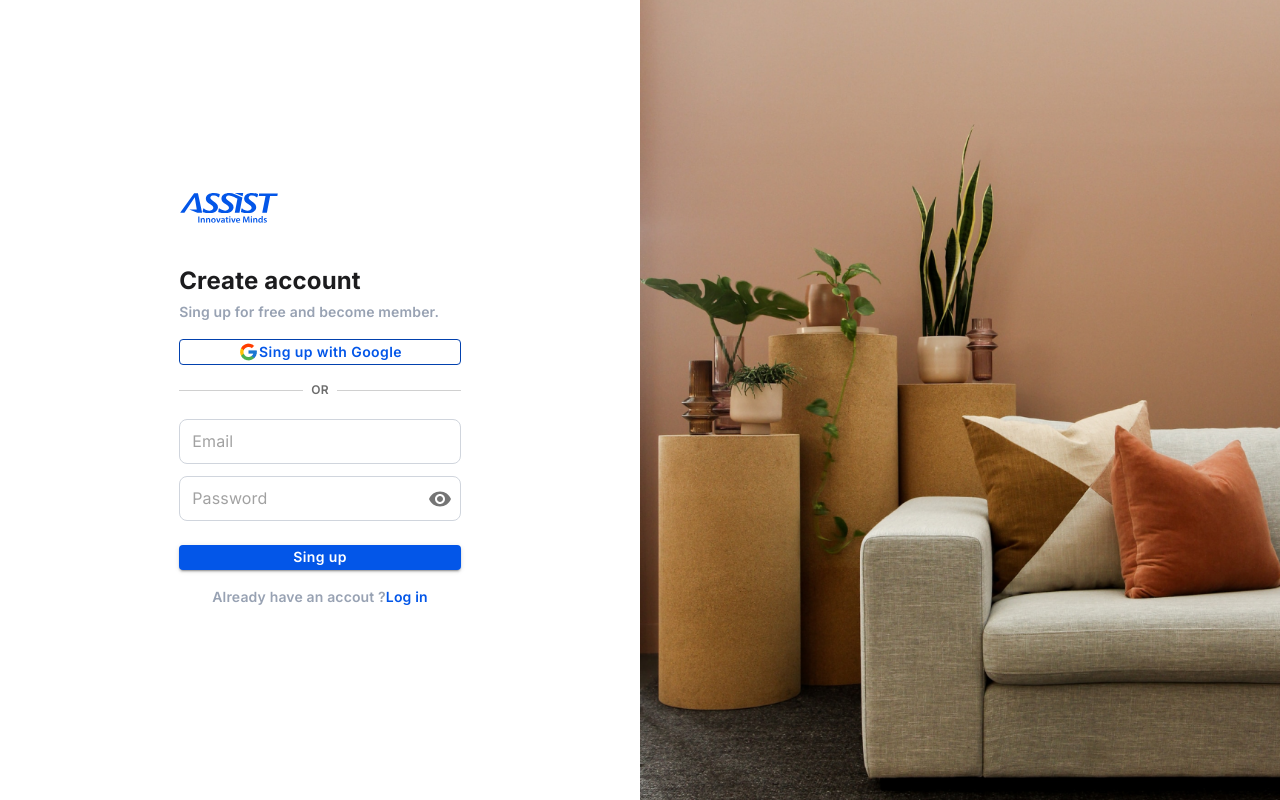
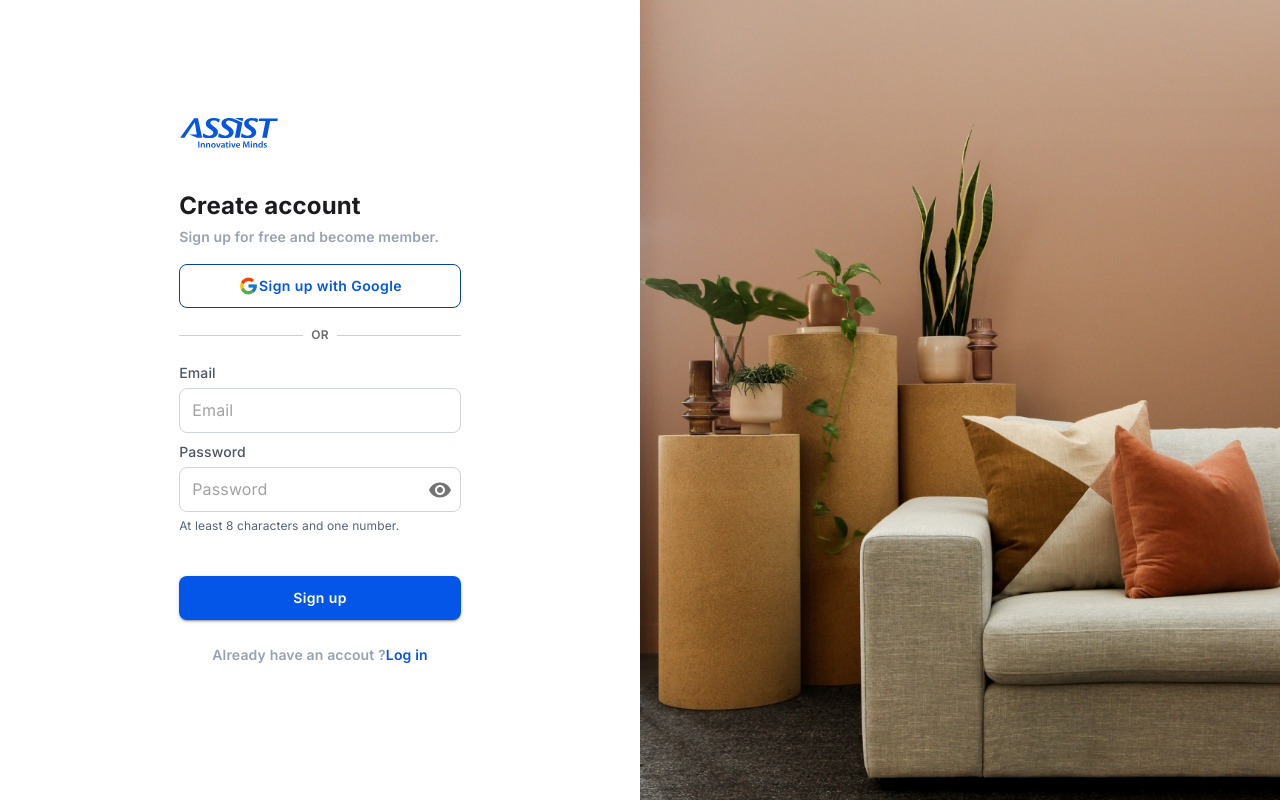
Before and after one commit to HyenaSavva/internship_august_2022, a React (Create React App) app: page /create-account in a window 1280 px wide. Built offline with nearby package versions, Linux system fonts and the light colour scheme.

Commit message:
Was fixed classNames for CreateAccount.js, and added setup for form validation.

```diff
--- a/src/App.js
+++ b/src/App.js
@@ -3,7 +3,8 @@ import {ThemeProvider, CssBaseline} from '@mui/material';
 
 import { ListingPage } from 'pages/listingPage/ListingPage';
 import HomePage from "./pages/homepage/HomePage";
-import CreateAccount from 'pages/authentification/CreateAccount';
+import CreateAccount from 'pages/authentification/CreateAccount/CreateAccount';
+import Login from 'pages/authentification/Login/Login';
 
 import { appTheme } from 'themes/themes';
 
@@ -19,6 +20,7 @@ function App() {
     <div className="App">
       <BrowserRouter>
         <Routes>
+          <Route path='/login' element={<Login/>} />
           <Route path='/create-account' element={<CreateAccount />} />
           <Route path='/' element={<HomePage />} />
           <Route path='/listing-page' element={<ListingPage/>}/>
--- a/src/UI/button/CustomButton.js
+++ b/src/UI/button/CustomButton.js
@@ -2,12 +2,13 @@ import Button from "@mui/material/Button";
 
 import { btnStyles } from "./CustomButtonStyles";
 
-export const CustomButton = ({ variant, startIcon, sx, children }) => {
+export const CustomButton = ({ variant, startIcon, sx, children, component}) => {
   return (
     <Button
       variant={variant}
       startIcon={startIcon}
       sx={{ ...sx, ...btnStyles }}
+      component={component}
     >
       {children}
     </Button>
--- a/src/UI/inputs/PasswordInput.js
+++ b/src/UI/inputs/PasswordInput.js
@@ -1,40 +1,54 @@
+import { useState } from "react";
+
 import InputLabel from "@mui/material/InputLabel";
 import InputBase from "@mui/material/InputBase";
 import IconButton from "@mui/material/IconButton";
 import VisibilityOff from "@mui/icons-material/VisibilityOff";
 import Visibility from "@mui/icons-material/Visibility";
 
-import { useState } from "react";
-import { LabelStyle, InputStyle } from "./PasswordInputStyle";
+import {
+  BottomLabelStyle,
+  TopLabelStyle,
+  InputStyle,
+  IconStyle,
+} from "./PasswordInputStyle";
 
-const PasswordInput = ({ label, id, placeholder }) => {
-  const [value, setValue] = useState({ type: "password", isShown: false });
+const PasswordInput = ({
+  topLabel,
+  bottomLabel,
+  id,
+  placeholder,
+  error,
+  setEnteredPassword,
+}) => {
+  const [isShown, setIsShown] = useState(false);
 
-  const handleClickShowPassword = () => {
-    if (value.type === "password") {
-      setValue({ type: "text", isShown: !value.isShown });
-    } else {
-      setValue({ type: "password", isShown: !value.isShown });
-    }
-  };
+  const visibilityHandler = () => setIsShown((prev) => !prev);
 
   return (
     <>
-      <InputLabel htmlFor={id} sx={LabelStyle} id={id}>
-        {label}
+      <InputLabel htmlFor={id} sx={TopLabelStyle} id={id}>
+        {topLabel}
       </InputLabel>
       <InputBase
+        onChange={(event) => {
+          setEnteredPassword(event.target.value);
+        }}
+        error={error}
         sx={InputStyle}
-        id={id}
-        label={label}
+        id="password"
         placeholder={placeholder}
-        type={value.type}
+        type={isShown ? "text" : "password"}
+        inputProps={{ maxLength: 30 }}
         endAdornment={
-          <IconButton onClick={handleClickShowPassword}>
-            {value.isShown ? <VisibilityOff /> : <Visibility />}
+          <IconButton onClick={visibilityHandler} sx={IconStyle}>
+            {isShown ? <VisibilityOff /> : <Visibility />}
           </IconButton>
         }
       />
+      <InputLabel htmlFor={id} sx={BottomLabelStyle} id={id} error={error}>
+        {bottomLabel}
+      </InputLabel>
     </>
   );
 };
--- a/src/UI/inputs/PasswordInputStyle.js
+++ b/src/UI/inputs/PasswordInputStyle.js
@@ -1,4 +1,5 @@
-export const LabelStyle = {
+export const TopLabelStyle = {
+  overflow: 'none',
     fontFamily: "Inter",
     fontStyle: "normal",
     fontWeight: "500",
@@ -10,13 +11,28 @@ export const LabelStyle = {
 
   export const InputStyle = {
     fontFamily: "Inter",
-    border: "1px solid #D0D5DD", // #0356e
+    border: "1px solid #D0D5DD",
     borderRadius: "8px",
-    margin: "4px 0 8px 0",
+    margin: "4px 0",
     ".MuiInputBase-input": {
       padding: "10px 12px",
     },
     ".MuiButtonBase-root": {
       margin: '0px',
+      // borderLeft: '1px solid black',
     }
   };
+
+  export const BottomLabelStyle = {
+    fontFamily: "Inter",
+    fontStyle: "normal",
+    fontWeight: "400",
+    fontSize: "12px",
+    lineHeight: "20px",
+    color: "#596274",
+    margin: "0 0 0 0",
+  }
+
+  export const IconStyle = {
+    // borderLeft: '1px solid black',
+  }
--- a/src/pages/authentification/CreateAccount.js
+++ /dev/null
@@ -1,69 +0,0 @@
-import CustomInput from "./custom/CustomInput";
-import PasswordInput from '../../UI/inputs/PasswordInput'
-import { CustomButtonStyle } from "./custom/CustomStyles";
-
-import logo from "../../assets/logo-assist-tagline.svg";
-import { CustomButton } from "UI/button/CustomButton";
-import { GoogleButton } from "./custom/GoogleButton";
-
-import CreateAccountStyle from "./CreateAccountStyle";
-import { InputLabel } from "@mui/material";
-import { useState } from "react";
-
-const CreateAccount = ({
-  id,
-  label = { label1: "Email", label2: "Password" },
-  placeholder = {},
-}) => {
-  const [isLogin, setIsLogin] = useState(false);
-
-  const clickHandler = () => {
-    setIsLogin((state) => !state);
-  };
-
-  return (
-    <main className="Main">
-      <section className="LogBlock">
-        <form className="Log">
-          <img className="Img" src={logo} alt="desc" />
-
-          <h1 className="H1">Create account</h1>
-          <p className="P">Sing up for free and become member.</p>
-          <GoogleButton>Sing up with Google</GoogleButton>
-          <div className="orBlock">
-            <div className="Line"></div>
-            <p className="Por">OR</p>
-            <div className="Line" />
-          </div>
-          <CustomInput
-            label={label.label1}
-            id={label.label1}
-            placeholder={label.label1}
-            type={label.label1}
-          />
-          <PasswordInput
-            label={label.label2}
-            id={label.label2}
-            placeholder={label.label2}
-            type={label.label2}
-          />
-
-          <InputLabel>At least 8 characters and one number.</InputLabel>
-          <CustomButton sx={CustomButtonStyle} variant="contained">
-            Sing up
-          </CustomButton>
-          <p className="P switch">
-            Already have an accout ?
-            <span className="login" onClick={clickHandler}>
-              {isLogin ? "Sign Up" : "Log in"}
-            </span>
-          </p>
-        </form>
-      </section>
-      <div className="ImageBlock" />
-      <style jsx>{CreateAccountStyle}</style>
-    </main>
-  );
-};
-
-export default CreateAccount;
--- /dev/null
+++ b/src/pages/authentification/CreateAccount/CreateAccount.js
@@ -0,0 +1,75 @@
+import { Link } from "react-router-dom";
+
+import CustomInput from "../custom/CustomInput";
+import PasswordInput from "../../../UI/inputs/PasswordInput";
+import { CustomButton } from "UI/button/CustomButton";
+import { GoogleButton } from "../custom/GoogleButton";
+import logo from "../../../assets/logo-assist-tagline.svg";
+import { CustomButtonStyle } from "../custom/CustomStyles";
+import CreateAccountStyle from "./CreateAccountStyle";
+import { useState } from "react";
+
+const CreateAccount = () => {
+  const [enteredEmail, setEnteredEmail] = useState("");
+  const [enteredPassword, setEnteredPassword] = useState("");
+
+  const submitHandler = (e) => {
+    e.preventDefault();
+    console.log(enteredEmail);
+    console.log(enteredPassword);
+    // if (!email || !name || !message || !email.includes('@') || name.trim() === '' || message.trim() === '') {
+    //   res.status(422).json({message: 'Something went wrong!'})
+    //   return
+    // }
+  };
+
+  return (
+    <main>
+      <section className="logBlock">
+        <form className="log" onSubmit={submitHandler}>
+          <img src={logo} alt="desc" />
+          <h1>Create account</h1>
+          <p>Sign up for free and become member.</p>
+          <GoogleButton>Sign up with Google</GoogleButton>
+          <div className="orBlock">
+            <div className="line"></div>
+            <p>OR</p>
+            <div className="line" />
+          </div>
+          <CustomInput
+            setEnteredEmail={setEnteredEmail}
+            label="Email"
+            id="Email"
+            placeholder="Email"
+            type="email"
+          />
+          <PasswordInput
+            setEnteredPassword={setEnteredPassword}
+            bottomLabel="At least 8 characters and one number."
+            id="Password"
+            placeholder="Password"
+            topLabel="Password"
+            type="password"
+          />
+          <CustomButton
+            sx={CustomButtonStyle}
+            variant="contained"
+            component={""}
+          >
+            Sign up
+          </CustomButton>
+          <p className="switch">
+            Already have an accout ?
+            <Link to={"/login"} style={{ textDecoration: "none" }}>
+              <span className="login">Log in</span>
+            </Link>
+          </p>
+        </form>
+      </section>
+      <div className="imageBlock" />
+      <style jsx>{CreateAccountStyle}</style>
+    </main>
+  );
+};
+
+export default CreateAccount;
--- /dev/null
+++ b/src/pages/authentification/Login/Login.js
@@ -0,0 +1,6 @@
+const Login = () => {
+return <>
+hello
+</>
+}
+export default Login
--- a/src/pages/authentification/custom/CustomInput.js
+++ b/src/pages/authentification/custom/CustomInput.js
@@ -3,14 +3,14 @@ import InputBase from "@mui/material/InputBase";
 
 import { LabelStyle, InputStyle } from "./CustomStyles";
 
-const CustomInput = ({ label, id, placeholder, type}) => {
-
+const CustomInput = ({ label, id, placeholder, type, setEnteredEmail }) => {
   return (
     <>
       <InputLabel htmlFor={id} sx={LabelStyle} id={id}>
         {label}
       </InputLabel>
       <InputBase
+        onChange={(event) => setEnteredEmail(event.target.value)}
         sx={InputStyle}
         id={id}
         label={label}
--- a/src/pages/authentification/custom/CustomStyles.js
+++ b/src/pages/authentification/custom/CustomStyles.js
@@ -17,27 +17,28 @@ export const InputStyle = {
     padding: "10px 12px",
   },
   ".MuiButtonBase-root": {
-    margin: '0px',
-  }
+    margin: "0px",
+  },
 };
 
 export const CustomButtonStyle = {
   padding: "0",
-  margin: "16px 0",
-  height: "44px",
+  minHeight: "44px",
   textTransform: "none",
   color: "primary",
   fontSize: "14px",
   fontWeight: "600",
+  margin: "40px 0 24px 0",
+  borderRadius: "8px",
 };
 
 export const GoogleButtonStyle = {
+  borderRadius: "8px",
   padding: "0",
-  height: "44px",
+  minHeight: "44px",
   fontFamily: "Inter",
   border: "1px solid #0241AE",
   textTransform: "none",
   fontSize: "14px",
   fontWeight: "600",
-  marginTop: "16px",
 };
--- a/src/pages/authentification/custom/GoogleButton.js
+++ b/src/pages/authentification/custom/GoogleButton.js
@@ -3,13 +3,9 @@ import Button from "@mui/material/Button";
 import { GoogleButtonStyle } from "./CustomStyles";
 import googleIcon from "../../../assets/google.png";
 
-export const GoogleButton = ({ variant, startIcon, sx, children }) => {
+export const GoogleButton = ({ variant, children }) => {
   return (
-    <Button
-      variant={variant}
-      startIcon={startIcon}
-      sx={{ ...sx, ...GoogleButtonStyle }}
-    >
+    <Button variant={variant} sx={GoogleButtonStyle}>
       <img src={googleIcon} alt="gIcon" />
       {children}
     </Button>
--- a/src/themes/themes.js
+++ b/src/themes/themes.js
@@ -1,8 +1,8 @@
 import { createTheme } from "@mui/material";
 
 export const appTheme = createTheme({
-    palette:{
-        primary:{main:'#0356E8'},
-        secondary:{main:'#98A2B3'}
-    }
-})
+  palette: {
+    primary: { main: "#0356E8" },
+    secondary: { main: "#98A2B3" },
+  },
+});
```
Also changed, not shown: src/pages/authentification/CreateAccount/CreateAccountStyle.js (renamed from src/pages/authentification/CreateAccountStyle.js, +42 -42 lines).
